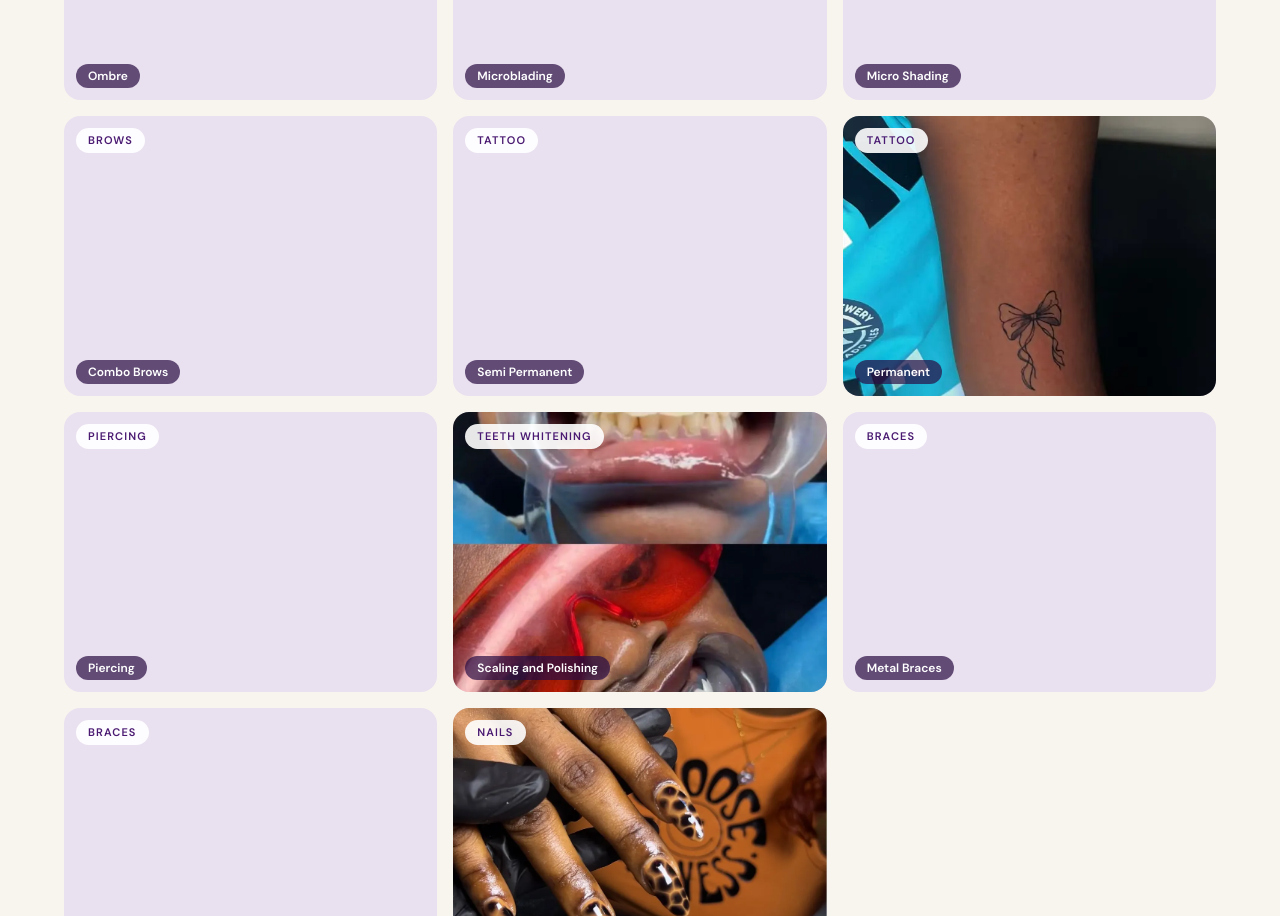
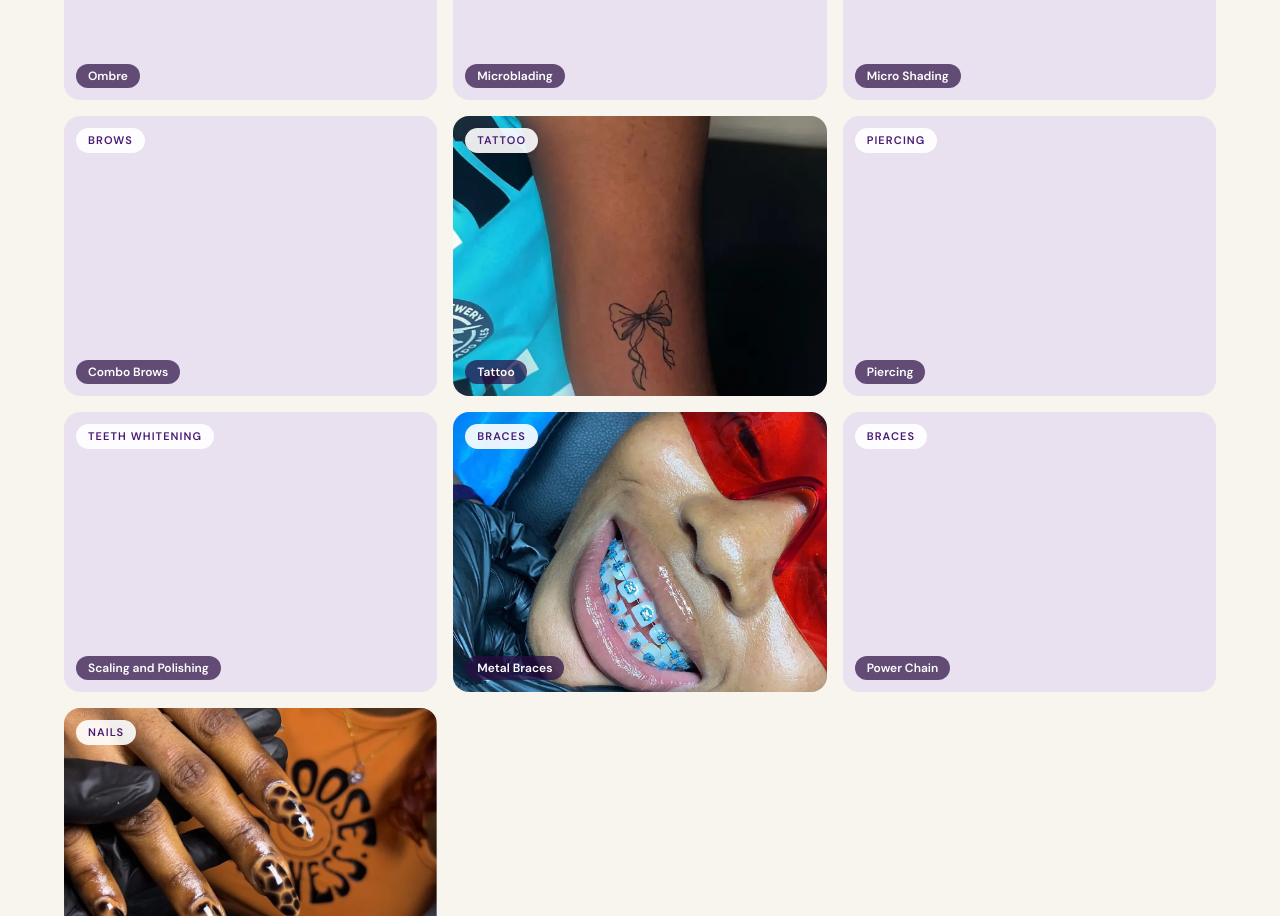
Before and after one commit to Damilola-Dev1/pwesh-beauty-hub, a React (Vite) app: page /gallery in a window 1280 px wide. Shown: the part 1300-2216 px from the top of the page. Built offline with nearby package versions, Linux system fonts and the light colour scheme.

Commit message:
Gallery: add metal braces photo, merge tattoo tiles, remove teeth photo

```diff
--- a/src/pages/Gallery.tsx
+++ b/src/pages/Gallery.tsx
@@ -3,7 +3,7 @@ import WhatsAppButton from '../components/WhatsAppButton'
 import { GENERAL_MESSAGE } from '../config/messages'
 import tattooBow from '../assets/gallery-tattoo-bow.webp'
 import nailsLeopard from '../assets/gallery-nails-leopard.webp'
-import teethBeforeAfter from '../assets/gallery-teeth-before-after.webp'
+import bracesMetal from '../assets/gallery-braces-metal.webp'
 
 type GalleryStyle = {
 id: string
@@ -25,11 +25,10 @@ const galleryStyles: GalleryStyle[] = [
 { id: 'brows-microblading', category: 'Brows', name: 'Microblading', images: [] },
 { id: 'brows-micro-shading', category: 'Brows', name: 'Micro Shading', images: [] },
 { id: 'brows-combo', category: 'Brows', name: 'Combo Brows', images: [] },
-  { id: 'tattoo-semi-permanent', category: 'Tattoo', name: 'Semi Permanent', images: [] },
-  { id: 'tattoo-permanent', category: 'Tattoo', name: 'Permanent', images: [tattooBow] },
+{ id: 'tattoo', category: 'Tattoo', name: 'Tattoo', images: [tattooBow] },
 { id: 'piercing', category: 'Piercing', name: 'Piercing', images: [] },
-  { id: 'teeth-scaling-polishing', category: 'Teeth Whitening', name: 'Scaling and Polishing', images: [teethBeforeAfter] },
-  { id: 'braces-metal', category: 'Braces', name: 'Metal Braces', images: [] },
+{ id: 'teeth-scaling-polishing', category: 'Teeth Whitening', name: 'Scaling and Polishing', images: [] },
+{ id: 'braces-metal', category: 'Braces', name: 'Metal Braces', images: [bracesMetal] },
 { id: 'braces-power-chain', category: 'Braces', name: 'Power Chain', images: [] },
 { id: 'nails', category: 'Nails', name: 'Nails', images: [nailsLeopard] },
 ]
@@ -62,6 +61,7 @@ function Gallery() {
 
 window.addEventListener('keydown', handleKeyDown)
 return () => window.removeEventListener('keydown', handleKeyDown)
+
 }, [selectedStyle])
 
 function openStyle(style: GalleryStyle) {
@@ -206,6 +206,7 @@ function Gallery() {
     </div>
   )}
 </div>
+
 )
 }
 
```
Also changed, not shown: src/assets/gallery-braces-metal.webp (added). Lines whose indentation alone changed are shown as unchanged.
